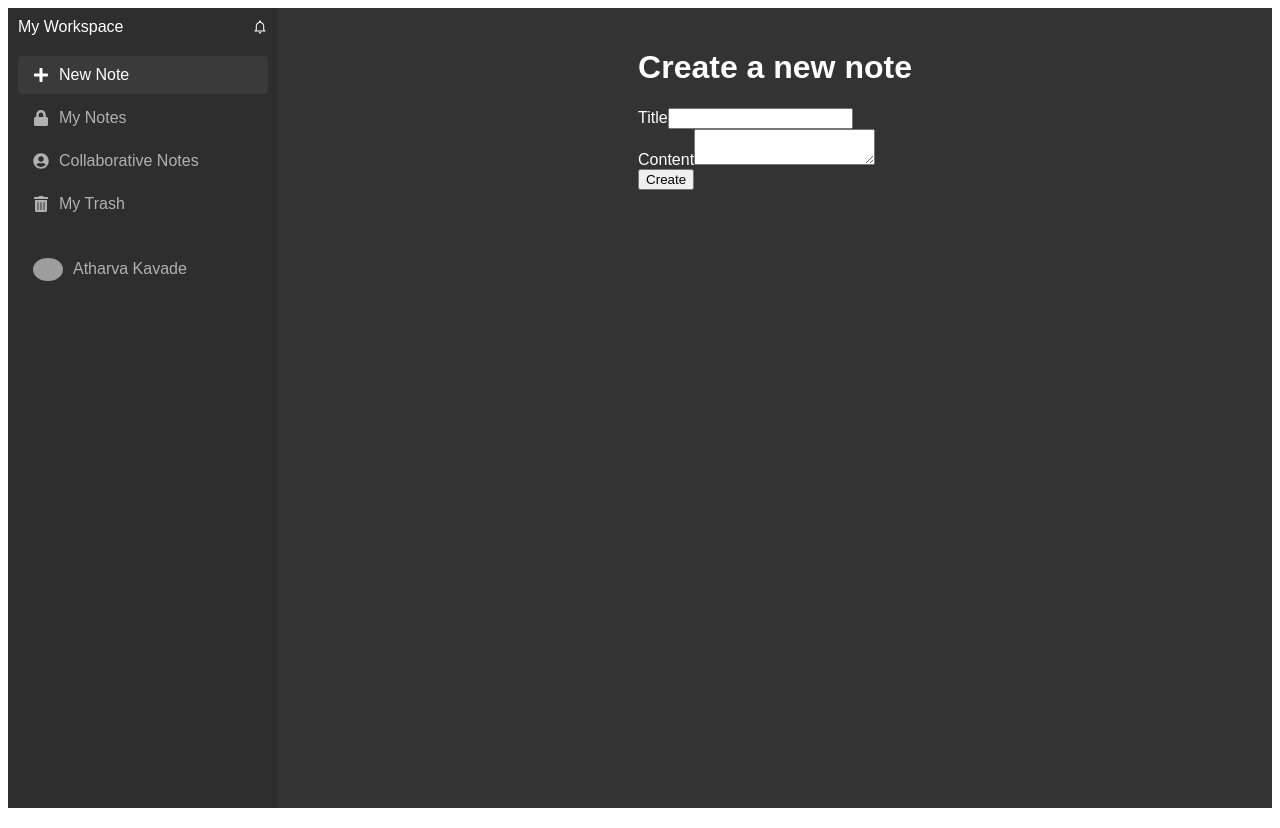
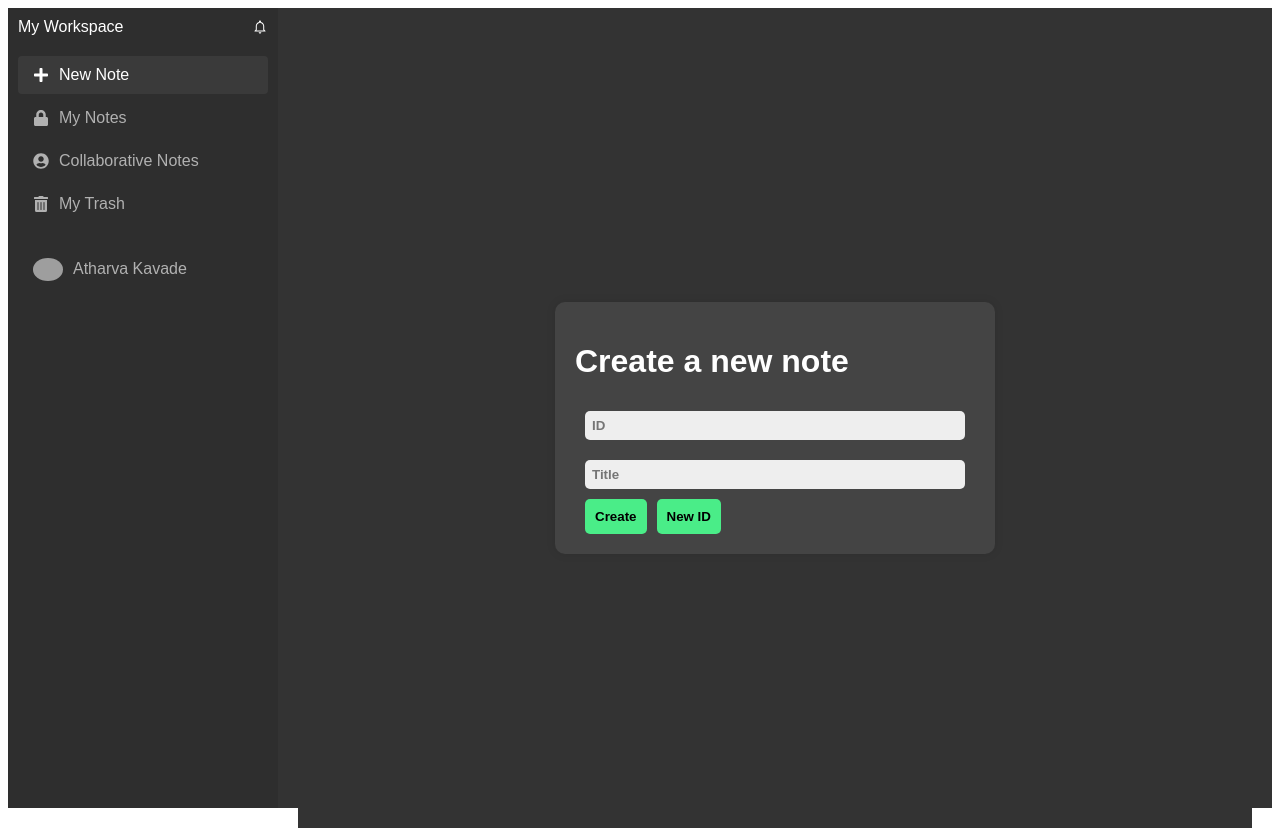
Before and after one commit to iamabhi747/RazorCollab, a React (Vite) app: page /new-note in a window 1280 px wide. Built offline with nearby package versions, Linux system fonts and the light colour scheme; grey boxes are pictures that could not be loaded.

Commit message:
some minor changes

```diff
--- a/src/new-note/new-note.jsx
+++ b/src/new-note/new-note.jsx
@@ -3,28 +3,76 @@
 function NewNote() {
     const styles = {
         pageWrapper: {
+            height: '100vh',
             display: 'flex',
             justifyContent: 'center',
             alignItems: 'center',
             backgroundColor: '#333',
-        }
+        },
+        formWrapper: {
+            width: '400px',
+            maxWidth: '90%',
+            padding: '20px',
+            backgroundColor: '#444',
+            borderRadius: '10px',
+            boxShadow: '0 0 10px rgba(0, 0, 0, 0.1)',
+        },
+
+        mainLabel: {
+            marginBottom: '20px',
+        },
+        idGroup: {
+            display: 'flex',
+            flexDirection: 'column',
+            padding: '10px',
+        },
+        titleGroup: {
+            display: 'flex',
+            flexDirection: 'column',
+            padding: '10px',
+        },
+        inputGroup: {
+            padding: '7px',
+            borderRadius: '5px',
+            outline: 'none',
+            border: 'none',
+            backgroundColor: '#eee',
+            fontWeight: 'bold',
+
+        },
+        buttonGroup: {
+            padding: '10px',
+            borderRadius: '5px',
+            outline: 'none',
+            border: 'none',
+            backgroundColor: '#4aed88',
+            fontWeight: 'bold',
+            cursor: 'pointer',
+            marginLeft: '10px',
+        },
+
     };
 
     return (
-        <div className='PageWraper' style={styles.pageWrapper}>
-            <div className='FormWraper'>
+        <div style={styles.pageWrapper}>
+            <div style={styles.formWrapper}>
                 <form>
-                    <h1>Create a new note</h1>
-                    <div className='form-group'>
-                        <label htmlFor='title'>Title</label>
-                        <input type='text' id='title' name='title' />
+                    <div>
+                        <h1>Create a new note</h1>
                     </div>
-                    <div className='form-group'>
-                        <label htmlFor='content'>Content</label>
-                        <textarea id='content' name='content'></textarea>
+
+                    <div style={styles.idGroup}>
+                        <input type='text' id='id' name='id' placeholder='ID' style={styles.inputGroup} />
                     </div>
-                    <button type='submit'>Create</button>
+                    <div style={styles.titleGroup}>
+                        <input type='text' id='title' name='title' placeholder='Title' style={styles.inputGroup} />
+                    </div>
+
+
+                    <button type='submit' style={styles.buttonGroup}>Create</button>
+                    <button type='submit' style={styles.buttonGroup}> New ID</button>
                 </form>
+
 
             </div>
         </div>
```
